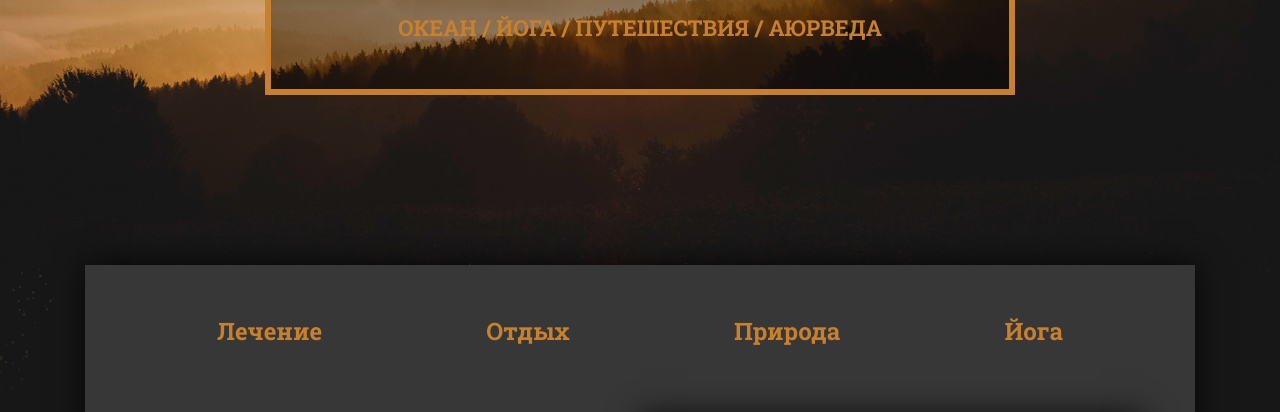
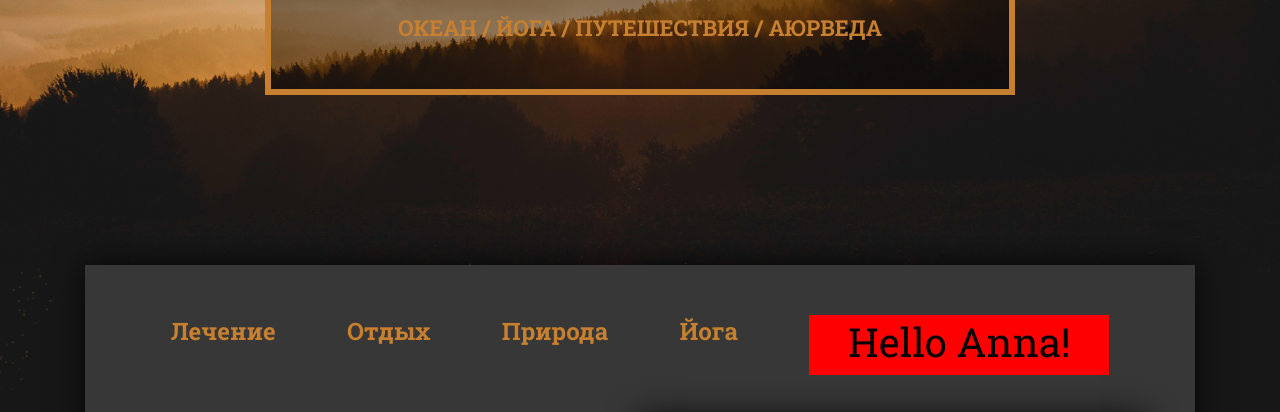
Before and after one commit to khodunovanna/JS-lessons, a plain HTML site: page DZ-6-yoga/index.html in a window 1280 px wide. Shown: the part 385-797 px from the top of the page. Drawn offline with Linux system fonts and the light colour scheme; grey boxes are pictures that could not be loaded.

Commit message:
Создание класса
он содержит свойства, метод, ccsText меняет стиль

```diff
--- a/DZ-6-yoga/index.html
+++ b/DZ-6-yoga/index.html
@@ -232,5 +232,6 @@
 	 		</div>
 	</div>
 	<script src="js/script.js"></script>
+	<script src="js/js.js"></script>
 </body>
 </html>
--- /dev/null
+++ b/DZ-6-yoga/js/js.js
@@ -0,0 +1,42 @@
+class Options {
+  constructor(height, width, fontSize, bg, textAlign) {
+    this.height = height;
+    this.width = width;
+    this.fontSize = fontSize;
+    this.bg = bg;
+    this.textAlign = textAlign;
+  }
+  newDiv() {
+    let div = document.createElement('div'),
+        info = document.querySelector('.info-header');
+
+        div.classList.add('info-header-tab-test');
+        div.textContent = 'Hello Anna!';
+        info.appendChild(div);
+
+        div.style.cssText = `height: ${this.height}; \
+        width: ${this.width}; \
+        font-size: ${this.fontSize}; \
+        background-color: ${this.bg}; \
+        text-align: ${this.textAlign}; \
+        `;
+  }
+}
+  const newOptions = new Options('60px', '300px', '40px', 'red', 'center');
+
+  console.log(newOptions.newDiv());
+
+
+// let div = document.createElement('div'),
+//     info = document.querySelector('.info-header');
+
+// div.classList.add('info-header-tab-test');
+// div.textContent = 'Hello Anna!';
+// info.appendChild(div);
+
+//     div.style.cssText = "height: 100px; \
+//     width: 100px; \
+//     font-size: 30px; \
+//     background-color: yellow; \
+//     text-align: center; \
+//     ";
```
